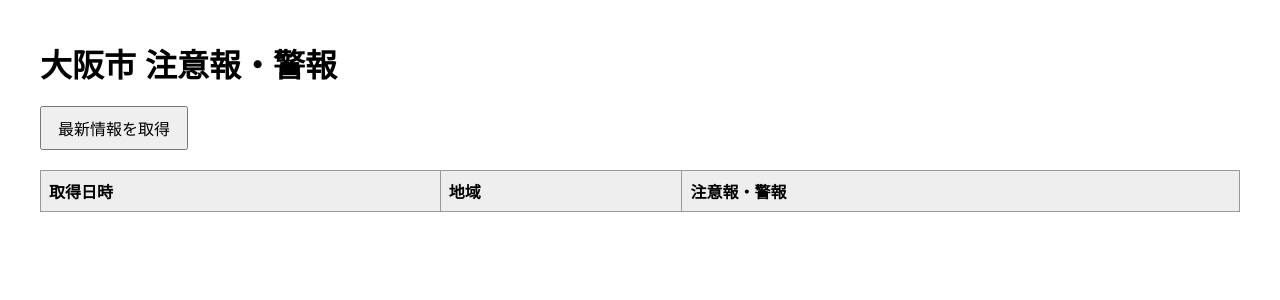
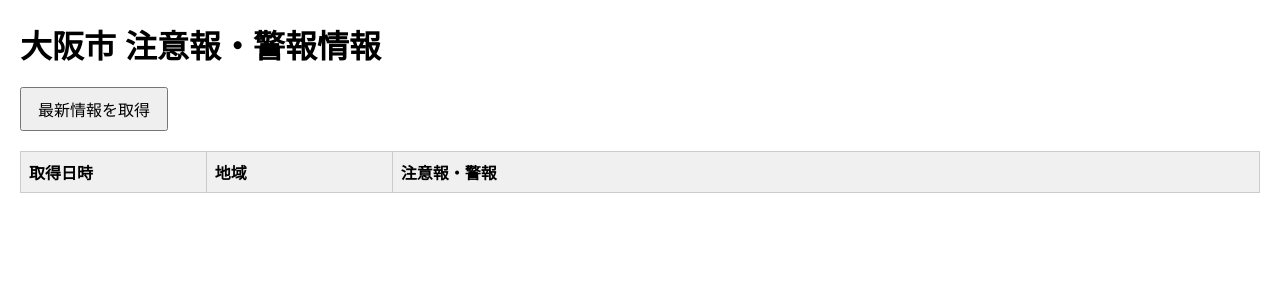
Before and after one commit to telcation/weather-warning, a Flask app: page / in a window 1280 px wide. Shown: the top 300 px of the page. Run offline with Flask 3, Linux system fonts and the light colour scheme; data that the repository does not hold is empty.

Commit message:
表示の列幅を調整

```diff
--- a/templates/index.html
+++ b/templates/index.html
@@ -2,11 +2,13 @@
 <html lang="ja">
 <head>
     <meta charset="UTF-8">
-    <title>大阪市 注意報・警報</title>
+    <meta name="viewport" content="width=device-width, initial-scale=1.0">
+    <title>大阪市 注意報・警報情報</title>
+
     <style>
         body {
             font-family: sans-serif;
-            margin: 40px;
+            margin: 20px;
         }
 
         h1 {
@@ -20,47 +22,79 @@
         button {
             padding: 8px 16px;
             font-size: 16px;
+            cursor: pointer;
         }
 
         table {
+            width: 100%;
             border-collapse: collapse;
-            width: 100%;
+            table-layout: fixed;
         }
 
-        th, td {
-            border: 1px solid #999;
+        th,
+        td {
+            border: 1px solid #cccccc;
             padding: 8px;
             text-align: left;
+            vertical-align: top;
+            word-break: break-word;
         }
 
         th {
-            background-color: #eee;
+            background-color: #f0f0f0;
         }
 
-        /* 自動実行で取得した行 */
+        /* 列幅 */
+        col:nth-child(1) {
+            width: 15%;
+        }
+
+        col:nth-child(2) {
+            width: 15%;
+        }
+
+        col:nth-child(3) {
+            width: 70%;
+        }
+
+        /* 自動取得（発表なし） */
         .auto-row {
             background-color: #e6f4ea;
         }
 
-        /* 注意報あり */
+        /* 注意報 */
         .advisory-row {
             background-color: #fff3cd;
         }
 
-        /* 警報あり */
+        /* 警報 */
         .warning-row {
             background-color: #f8d7da;
         }
     </style>
 </head>
 <body>
-    <h1>大阪市 注意報・警報</h1>
+
+    <!-- VSCode/PyCharm 未使用セレクター警告対策 -->
+    <div hidden>
+        <span class="auto-row"></span>
+        <span class="advisory-row"></span>
+        <span class="warning-row"></span>
+    </div>
+
+    <h1>大阪市 注意報・警報情報</h1>
 
     <form action="{{ url_for('fetch_and_save') }}" method="post">
         <button type="submit">最新情報を取得</button>
     </form>
 
     <table>
+        <colgroup>
+            <col>
+            <col>
+            <col>
+        </colgroup>
+
         <thead>
             <tr>
                 <th>取得日時</th>
@@ -68,8 +102,10 @@
                 <th>注意報・警報</th>
             </tr>
         </thead>
+
         <tbody>
             {% for log in logs %}
+
                 {% set row_class = "" %}
 
                 {% if "警報" in log.warnings_text %}
@@ -85,8 +121,10 @@
                     <td>{{ log.city_name }}</td>
                     <td>{{ log.warnings_text }}</td>
                 </tr>
+
             {% endfor %}
         </tbody>
     </table>
+
 </body>
 </html>
```
